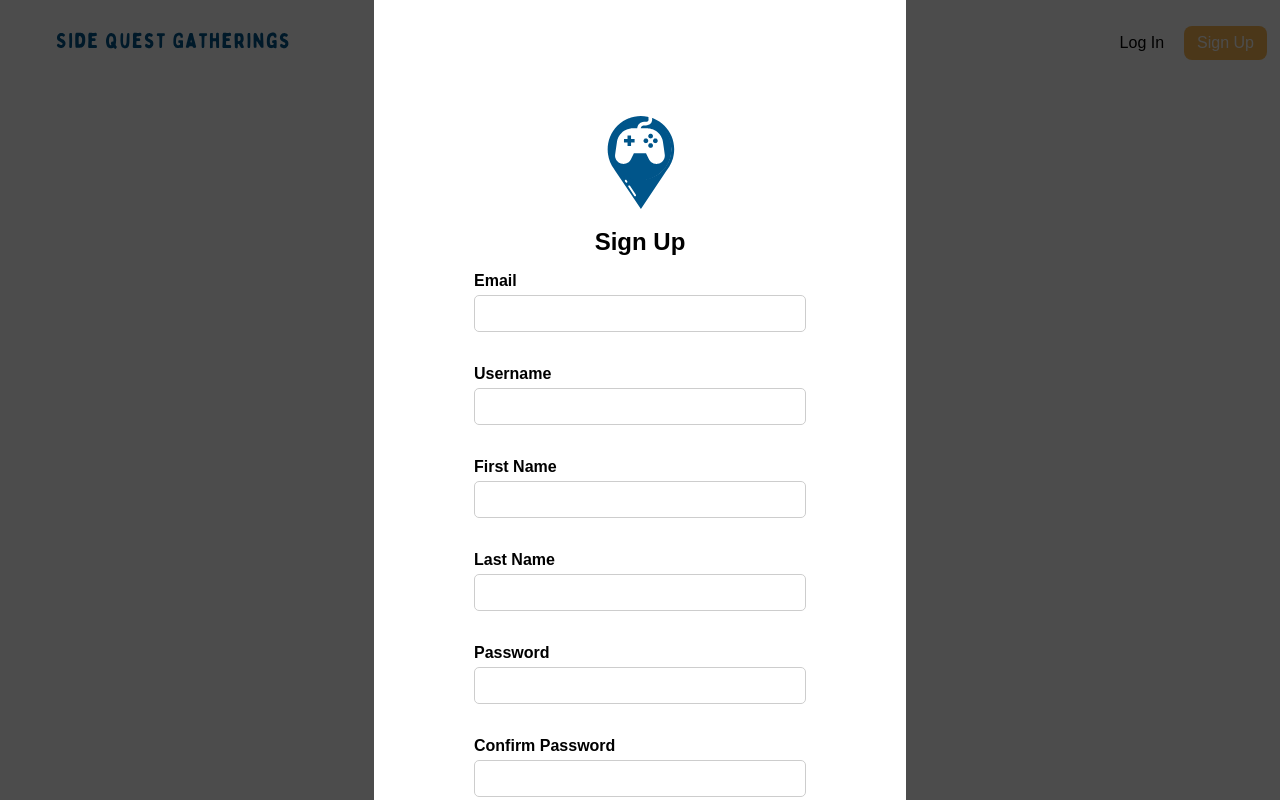
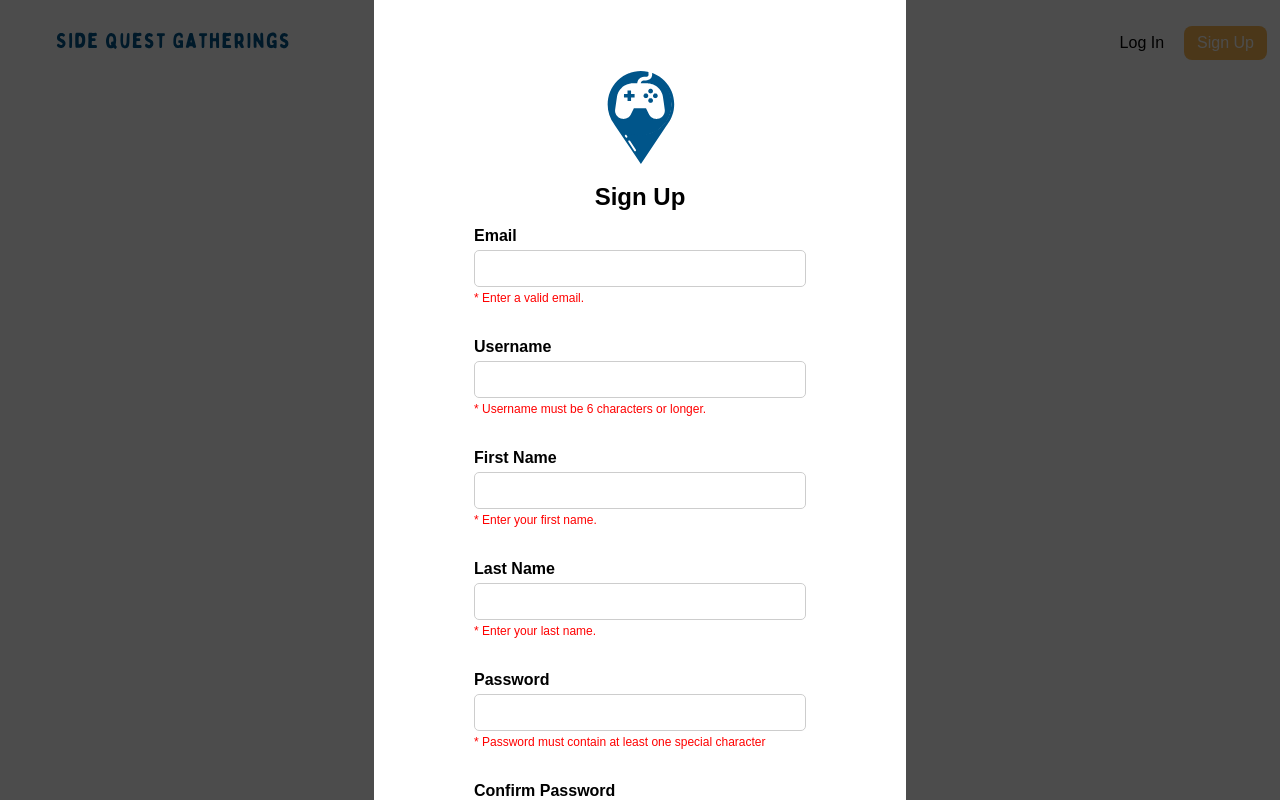
Before and after one commit to AlexJc23/sideQuestGatherings, a React (Vite) app in the folder frontend/: page / in a window 1280 px wide. Both pictures are taken after a click on the item "Sign Up". Built offline with nearby package versions, Linux system fonts and the light colour scheme; no server answers.

Commit message:
add uI validations and styling

```diff
--- a/frontend/src/components/LoginFormModal/LoginFormModal.jsx
+++ b/frontend/src/components/LoginFormModal/LoginFormModal.jsx
@@ -1,4 +1,4 @@
-import { useState } from 'react';
+import { useState, useEffect } from 'react';
 import * as sessionActions from '../../store/session';
 import { useDispatch } from 'react-redux';
 import { useModal } from '../../context/Modal';
@@ -12,6 +12,7 @@ function LoginFormModal() {
   const [credential, setCredential] = useState("");
   const [password, setPassword] = useState("");
   const [errors, setErrors] = useState({});
+  const [userErrors, setUserErrors] = useState({});
   const { closeModal } = useModal();
 
   const handleSubmit = (e) => {
@@ -26,6 +27,15 @@ function LoginFormModal() {
         }
       });
   };
+
+  useEffect(() => {
+    const errs = {};
+    if(credential.length <= 3) errs['credential'] = '* Please enter your Username or Email';
+
+    if(password.length <= 3) errs['password'] = '* Please enter your Password';
+
+    setUserErrors(errs)
+  }, [credential, password])
 
   return (
     <div className='login-form'>
@@ -42,6 +52,7 @@ function LoginFormModal() {
               required
             />
           </label>
+          <p className='errors'>{userErrors.credential}</p>
         </section>
         <section className='form-input'>
           <label>
@@ -53,11 +64,13 @@ function LoginFormModal() {
               required
             />
           </label>
+          <p className='errors'>{userErrors.password}</p>
         </section>
         {errors.credential && (
           <p>{errors.credential}</p>
+
         )}
-        <button type="submit">Log In</button>
+        <button disabled={Object.keys(userErrors).length} type="submit">Log In</button>
       </form>
     </div>
   );
--- a/frontend/src/components/Navigation/Navigation.css
+++ b/frontend/src/components/Navigation/Navigation.css
@@ -12,14 +12,14 @@
 .nav-img {
     width: 250px;
     padding-left: 0;
-    /* border: 1px solid blue; */
+
 }
 
 .action-btns {
     display: flex;
     gap: 20px;
     align-items: center;
-    /* border: 1px solid yellow; */
+
     margin: 0 5px;
 }
 
@@ -49,21 +49,6 @@
 
 
 
-
-.profile-dropdown {
-    border: 1px black solid;
-    display: flex;
-    flex-direction: column;
-    width: 8rem;
-    padding: 40px;
-    position: absolute;
-    top: 75px;
-    right: 35px
-}
-.profile-dropdown li {
-    margin: 10px 0;
-}
-
 .pfp{
     background-color: white;
     gap: 5px;
@@ -72,6 +57,31 @@
     align-items: center;
 }
 
+.profile-dropdown {
+    box-shadow: rgba(50, 50, 93, 0.25) 0px 6px 12px -2px, rgba(0, 0, 0, 0.3) 0px 3px 7px -3px;
+    border: 1px rgb(170, 170, 170) solid;
+    display: flex;
+    flex-direction: column;
+    width: 8rem;
+    padding: 20px 40px 20px 15px;
+    position: absolute;
+    top: 75px;
+    right: 25px
+}
+.profile-dropdown li {
+    margin: 10px 0;
+    /* cursor: pointer; */
+    padding-right: 0;
+}
+
+#root > ul > li:nth-child(2) > ul > li:nth-child(4):hover {
+    margin: 10px 0;
+    color: #f8c67a;
+    cursor: pointer;
+    padding-right: 0;
+    /* border: solid 1px red; */
+}
+
 .hidden {
     visibility: hidden;
     position: absolute;
--- a/frontend/src/components/Navigation/ProfileButton.jsx
+++ b/frontend/src/components/Navigation/ProfileButton.jsx
@@ -56,9 +56,7 @@ function ProfileButton({ user }) {
             <li>{user.username}</li>
             <li>{user.firstName} {user.lastName}</li>
             <li>{user.email}</li>
-            <li>
-              <button onClick={logout}>Log Out</button>
-            </li>
+            <li onClick={logout}>Log Out</li>
           </>
         ) : (
           <>
--- a/frontend/src/components/SignupFormModal/SignupFormModal.jsx
+++ b/frontend/src/components/SignupFormModal/SignupFormModal.jsx
@@ -1,4 +1,4 @@
-import { useState } from 'react';
+import { useState, useEffect } from 'react';
 import { useDispatch } from 'react-redux';
 import { useModal } from '../../context/Modal';
 import * as sessionActions from '../../store/session';
@@ -13,7 +13,25 @@ function SignupFormModal() {
   const [password, setPassword] = useState("");
   const [confirmPassword, setConfirmPassword] = useState("");
   const [errors, setErrors] = useState({});
+  const [userErrors, setUserErrors] = useState({});
+
   const { closeModal } = useModal();
+
+  useEffect(() => {
+    const userErr = {};
+    // const
+
+    if(!email.includes('@')) userErr['email'] = '* Enter a valid email.';
+    if(username.length <=6) userErr['username'] ='* Username must be 6 characters or longer.'
+    if(firstName.length <= 3) userErr['firstName'] = '* Enter your first name.';
+    if(lastName.length <= 3) userErr['lastName'] = '* Enter your last name.';
+    if(password.length <= 6) userErr['password'] = '* Password must be 6 Characters or more.';
+    if (!password.match(/[!@#$%^&*(),.?":{}|<>]/)) userErr['password'] = '* Password must contain at least one special character';
+    if(password !== confirmPassword) userErr['confirmPassword'] = '* Passwords must match.'
+
+    setUserErrors(userErr)
+
+  }, [email, username, firstName, lastName, password, confirmPassword])
 
   const handleSubmit = (e) => {
     e.preventDefault();
@@ -55,6 +73,7 @@ function SignupFormModal() {
             required
           />
         </label>
+        <p className='errors'>{userErrors.email}</p>
         {errors.email && <p>{errors.email}</p>}
         <section className='form-input'>
           <label>
@@ -66,6 +85,7 @@ function SignupFormModal() {
               required
             />
           </label>
+          <p className='errors'>{userErrors.username}</p>
         {errors.username && <p>{errors.username}</p>}
         </section>
         <section className='form-input'>
@@ -78,6 +98,7 @@ function SignupFormModal() {
               required
             />
           </label>
+          <p className='errors'>{userErrors.firstName}</p>
           {errors.firstName && <p>{errors.firstName}</p>}
         </section>
         <section className='form-input'>
@@ -90,6 +111,7 @@ function SignupFormModal() {
               required
             />
           </label>
+          <p className='errors'>{userErrors.lastName}</p>
           {errors.lastName && <p>{errors.lastName}</p>}
         </section>
         <section className='form-input'>
@@ -102,6 +124,7 @@ function SignupFormModal() {
               required
             />
           </label>
+          <p className='errors'>{userErrors.password}</p>
           {errors.password && <p>{errors.password}</p>}
         </section>
         <section className='form-input'>
@@ -114,11 +137,12 @@ function SignupFormModal() {
             required
           />
         </label>
+        <p className='errors'>{userErrors.confirmPassword}</p>
         </section>
         {errors.confirmPassword && (
           <p>{errors.confirmPassword}</p>
         )}
-        <button type="submit">Sign Up</button>
+        <button disabled={Object.keys(userErrors).length} type="submit">Sign Up</button>
       </form>
     </div >
   );
--- a/frontend/src/index.css
+++ b/frontend/src/index.css
@@ -1,7 +1,6 @@
 /* TODO: Add sitewide styles */
 li {
     list-style: none;
-    font-size: 1rem;
 }
 
 h1 {
@@ -23,6 +22,7 @@ button {
 body{
     font-family: Arial, Helvetica, sans-serif;
     font-size: 1rem;
+    font-weight: 100;
 }
 
 label {
@@ -38,3 +38,10 @@ input {
     border-radius: 5px;
     border: 1px solid rgb(205, 205, 205);
 }
+
+.errors {
+    color: red;
+    font-weight: 100;
+    font-size: 12px;
+    margin: 4px 0;
+}
```
